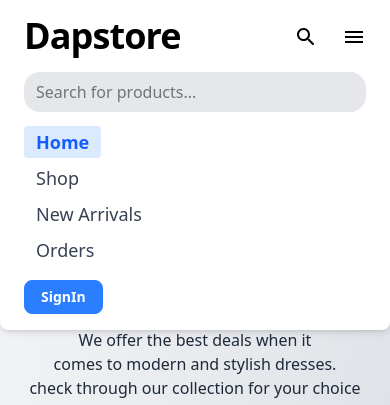
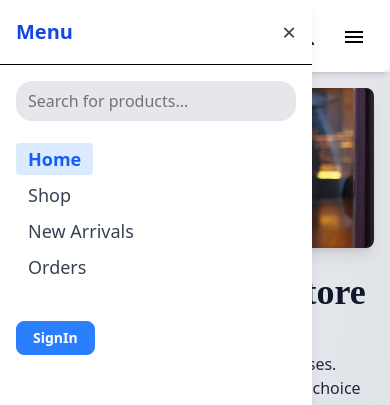
Before and after one commit to Oladapo-cyber/e-commerce-app, a React (Vite) app in the folder frontend/: page / in a window 390 px wide. Both pictures are taken after a click on the button 354 px from the left and 36 px from the top of the page. Shown: the top 405 px of the page. Built offline with nearby package versions, Linux system fonts and the light colour scheme; no server answers.

Commit message:
feat: enhance Navbar with slide-in mobile menu and improved logout functionality; add Skeleton loading placeholders in Cart for better loading experience; update Home page styling

```diff
--- a/frontend/src/components/Navbar.jsx
+++ b/frontend/src/components/Navbar.jsx
@@ -6,6 +6,8 @@ import {
   ShoppingCartOutlined,
   FavoriteBorder,
   Menu as HamburgerIcon,
+  ExitToApp,
+  Logout,
 } from "@mui/icons-material";
 import { Avatar } from "@mui/material";
 import { logout } from "../redux/reducers/userSlice";
@@ -171,32 +173,65 @@ const Navbar = ({ openAuth, setOpenAuth, currentUser }) => {
       </div>
 
       {/* Mobile Menu */}
-      <div className={`${isOpen ? "block" : "hidden"} md:hidden px-6 pb-4`}>
+      {isOpen && (
+        <div className="fixed inset-0 z-50 flex">
+          {/* Overlay */}
+          <div
+            className="absolute inset-0   opacity-70"
+            onClick={() => setIsOpen(false)}
+            aria-label="Close menu"
+          />
+          {/* Slide-in menu */}
+          <div className="relative bg-white w-4/5 max-w-xs h-full shadow-lg animate-slide-in-left flex flex-col">
+            <div className="flex items-center justify-between px-4 py-4 border-b">
+              <span className="text-xl font-bold font-heading text-blue-700">
+                Menu
+              </span>
+              <button
+                onClick={() => setIsOpen(false)}
+                className="text-gray-700 text-2xl focus:outline-none"
+                aria-label="Close menu"
+              >
+                &times;
+              </button>
+            </div>
+            <div className="flex-1 flex flex-col gap-2 mt-4 px-4">
               <SearchBar className="w-full mb-4 px-3 py-2" />
-        <NavLinks className="space-y-2" onLinkClick={handleLinkClick} />
+              <NavLinks
+                className="flex flex-col gap-2"
+                onLinkClick={handleLinkClick}
+              />
               {currentUser ? (
-          <div className="mt-4 space-y-2">
-            <NavLink to="/favorites" onClick={handleLinkClick}>
-              <FavoriteBorder className="text-[28px]" />
+                <div className="flex flex-col gap-3 ">
+                  <NavLink
+                    to="/favorites"
+                    onClick={handleLinkClick}
+                    className="flex items-center gap-2 text-lg font-medium text-gray-800 hover:text-blue-600"
+                  >
+                    <FavoriteBorder className="text-[24px]" /> Favorites
                   </NavLink>
-            <NavLink to="/cart" onClick={handleLinkClick}>
-              <ShoppingCartOutlined className="text-[28px]" />
+                  <NavLink
+                    to="/cart"
+                    onClick={handleLinkClick}
+                    className="flex items-center gap-2 text-lg font-medium text-gray-800 hover:text-blue-600"
+                  >
+                    <ShoppingCartOutlined className="text-[24px]" /> Cart
                   </NavLink>
-            <Avatar src={currentUser?.img} className="w-8 h-8">
-              {currentUser?.name?.[0]}
-            </Avatar>
+                  <div className="flex items-center text-gray-700 bg-red-100 rounded p-1 gap-2 ">
+                    <Logout className="text-[24px]" />
                     <button
                       onClick={() => {
                         dispatch(logout());
                         setIsOpen(false);
                       }}
-              className="text-sm font-semibold text-black hover:text-blue-600 transition-colors duration-200"
+                      className="text-sm font-semibold  hover:text-blue-600 transition-colors duration-200"
                     >
-              Logout
+                      Log Out
                     </button>
                   </div>
+                </div>
               ) : (
-          <div className="mt-4 space-y-2">
+                <div className="mt-6">
                   <Button
                     text="SignIn"
                     small
@@ -204,10 +239,14 @@ const Navbar = ({ openAuth, setOpenAuth, currentUser }) => {
                       setOpenAuth(!openAuth);
                       setIsOpen(false);
                     }}
+                    className="w-full"
                   />
                 </div>
               )}
             </div>
+          </div>
+        </div>
+      )}
     </nav>
   );
 };
--- a/frontend/src/pages/Cart.jsx
+++ b/frontend/src/pages/Cart.jsx
@@ -9,6 +9,7 @@ import { useDispatch } from "react-redux";
 import { useEffect, useState } from "react";
 import { openSnackbar } from "../redux/reducers/snackbarSlice";
 import { CircularProgress } from "@mui/material";
+import Skeleton from "@mui/material/Skeleton";
 
 const Cart = () => {
   const navigate = useNavigate();
@@ -142,7 +143,45 @@ const Cart = () => {
   return (
     <div className="flex items-center flex-col overflow-y-scroll md:px-5 md:py-7 gap-7">
       {loading ? (
-        <CircularProgress />
+        <div className="w-full justify-center items-center h-full">
+          <div className="flex flex-col gap-7 p-3 md:flex-row">
+            <div className="flex-1">
+              {/* Skeleton for Table */}
+              {[...Array(3)].map((_, i) => (
+                <div
+                  key={i}
+                  className="flex flex-row items-center gap-4 mb-4 bg-white rounded-md shadow p-4"
+                >
+                  <Skeleton variant="rectangular" width={80} height={80} />
+                  <div className="flex-1">
+                    <Skeleton variant="text" width="60%" height={28} />
+                    <Skeleton variant="text" width="40%" height={20} />
+                    <Skeleton variant="text" width="30%" height={20} />
+                  </div>
+                </div>
+              ))}
+            </div>
+            <div className="flex-1">
+              {/* Skeleton for summary and form */}
+              <Skeleton
+                variant="text"
+                width="60%"
+                height={32}
+                className="mb-4"
+              />
+              {[...Array(4)].map((_, i) => (
+                <Skeleton
+                  key={i}
+                  variant="rectangular"
+                  width="100%"
+                  height={40}
+                  className="mb-3"
+                />
+              ))}
+              <Skeleton variant="rectangular" width="100%" height={48} />
+            </div>
+          </div>
+        </div>
       ) : (
         <section className="w-full max-w-[1400px] py-4">
           <h1 className="flex justify-center items-center text-2xl font-bold mb-4">
--- a/frontend/src/pages/Home.jsx
+++ b/frontend/src/pages/Home.jsx
@@ -37,7 +37,7 @@ const Home = () => {
           />
         </div>
 
-        <div className="overflow-hidden rounded-lg shadow-lg transform hover:scale-105 transition duration-300 h-full md:col-start-2 md:row-start-1">
+        <div className="overflow-hidden font-merriweather rounded-lg shadow-lg transform hover:scale-105 transition duration-300 h-full md:col-start-2 md:row-start-1">
           <img
             src={openShop}
             alt="Hero"
```
Lines whose indentation alone changed are shown as unchanged.
